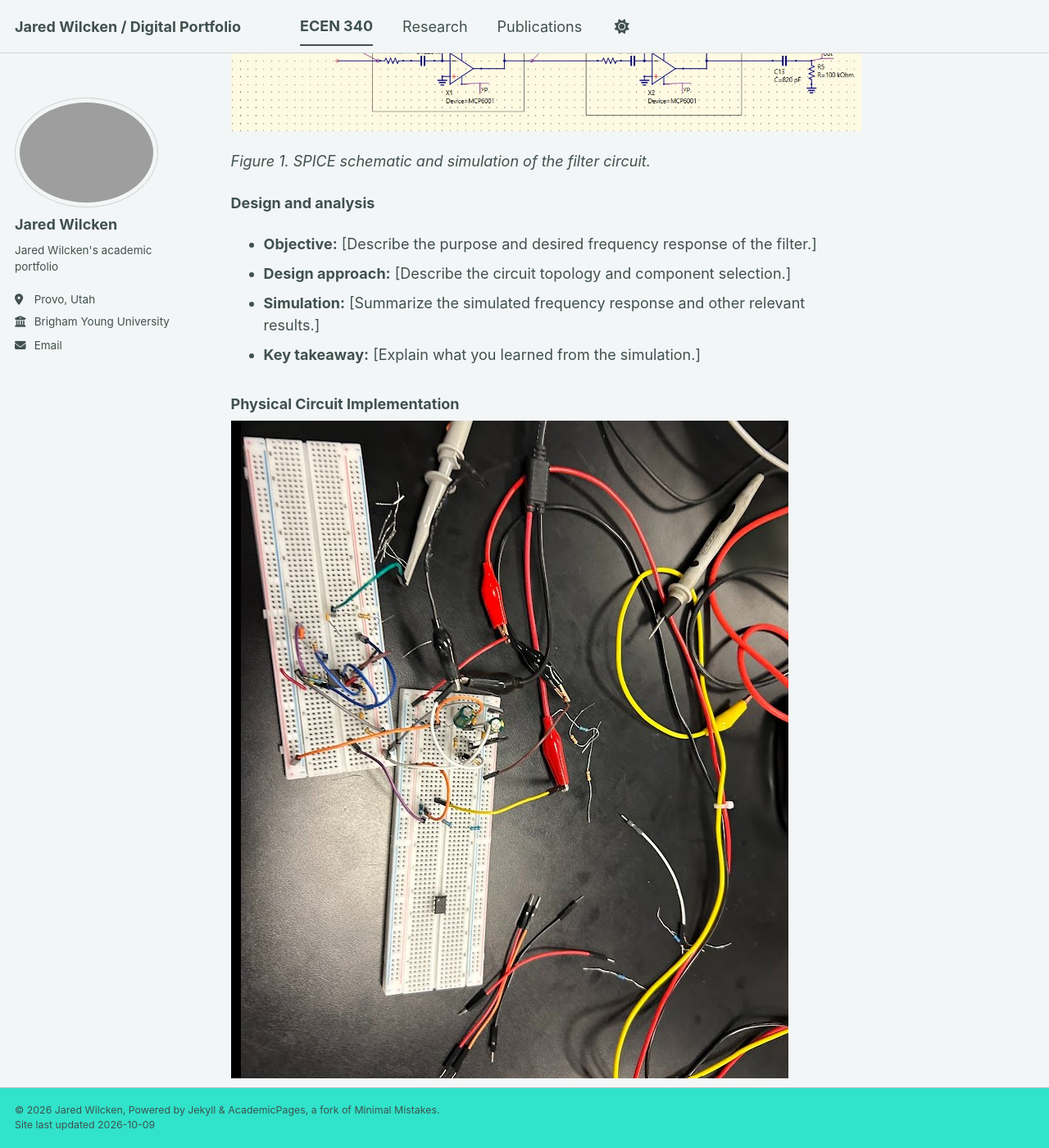
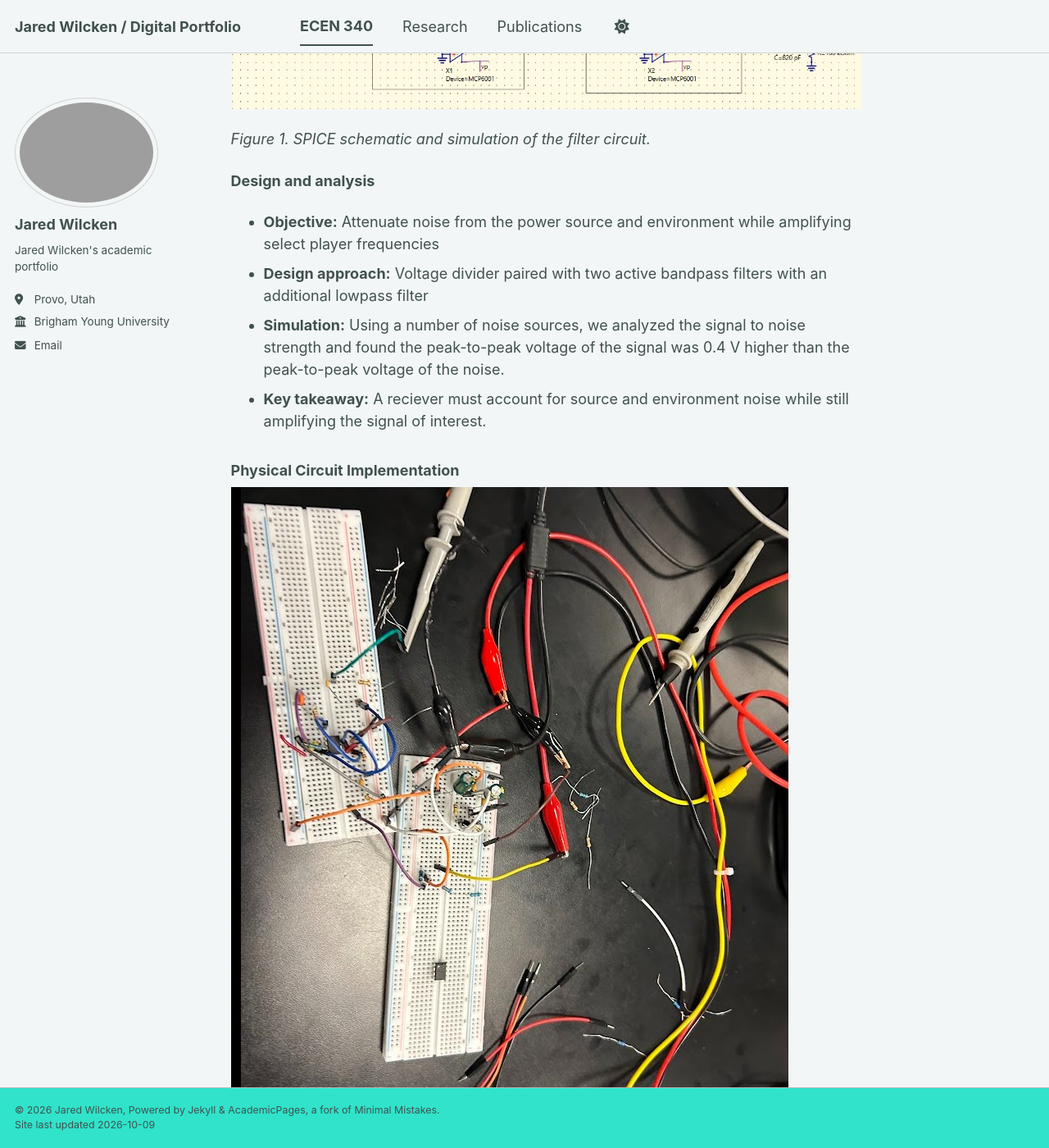
Before and after one commit to jaredwilcken2989/jaredwilcken2989.github.io, a Jekyll site: the page built from _pages/ecen-340.md, in a window 1280 px wide and 1400 px high, scrolled down 942 px. Shown: the whole window at 82% size. Built offline with Jekyll 4.4.1, drawn with Linux system fonts in a browser that asks for light colours; a style sheet for code colours, icons or effects is not loaded; some of the changed text lies outside the part shown.

Commit message:
Update ecen-340.md

```diff
--- a/_pages/ecen-340.md
+++ b/_pages/ecen-340.md
@@ -7,9 +7,9 @@ author_profile: true
 
 # ECEN 340: Circuit Design and Laboratory Work
 
-This page documents selected circuit design and laboratory projects completed in ECEN 340 at Brigham Young University. My work includes circuit simulation, PCB design, hardware prototyping, and laboratory testing. These projects help me develop practical skills in analyzing, building, testing, and debugging electronic circuits.
+This page documents selected circuit design and laboratory projects completed in ECEN 340 at Brigham Young University. My work includes circuit simulation, PCB design, hardware prototyping, and laboratory testing.
 
-## Filter Design Project
+## Laser-tag Reciever
 
 ### Overview
 
@@ -25,10 +25,10 @@ For this project, I designed and simulated a filter circuit using SPICE, then wo
 
 **Design and analysis**
 
-* **Objective:** [Describe the purpose and desired frequency response of the filter.]
-* **Design approach:** [Describe the circuit topology and component selection.]
-* **Simulation:** [Summarize the simulated frequency response and other relevant results.]
-* **Key takeaway:** [Explain what you learned from the simulation.]
+* **Objective:** Attenuate noise from the power source and environment while amplifying select player frequencies
+* **Design approach:** Voltage divider paired with two active bandpass filters with an additional lowpass filter
+* **Simulation:** Using a number of noise sources, we analyzed the signal to noise strength and found the peak-to-peak voltage of the signal was 0.4 V higher than the peak-to-peak voltage of the noise.
+* **Key takeaway:** A reciever must account for source and environment noise while still amplifying the signal of interest.
 
 ### Physical Circuit Implementation
 
@@ -40,11 +40,9 @@ For this project, I designed and simulated a filter circuit using SPICE, then wo
 
 **Hardware testing**
 
-* **Implementation:** [Describe how you assembled the circuit and selected components.]
-* **Equipment:** Oscilloscope and function generator.
-* **Measurements:** [Describe the input and output signals and any measurements taken.]
-* **Comparison:** [Compare measured behavior with SPICE predictions.]
-* **Debugging:** [Describe any problems encountered and how you investigated them.]
+* **Implementation:** We used two breadboards and a MCP6002 op amp
+* **Equipment:** Oscilloscope and function generator
+* **Debugging:** We weren't seeing any signal come through. Our photodiode wasn't configrued properly.
 
 ## Tools and Technical Skills
 
```
